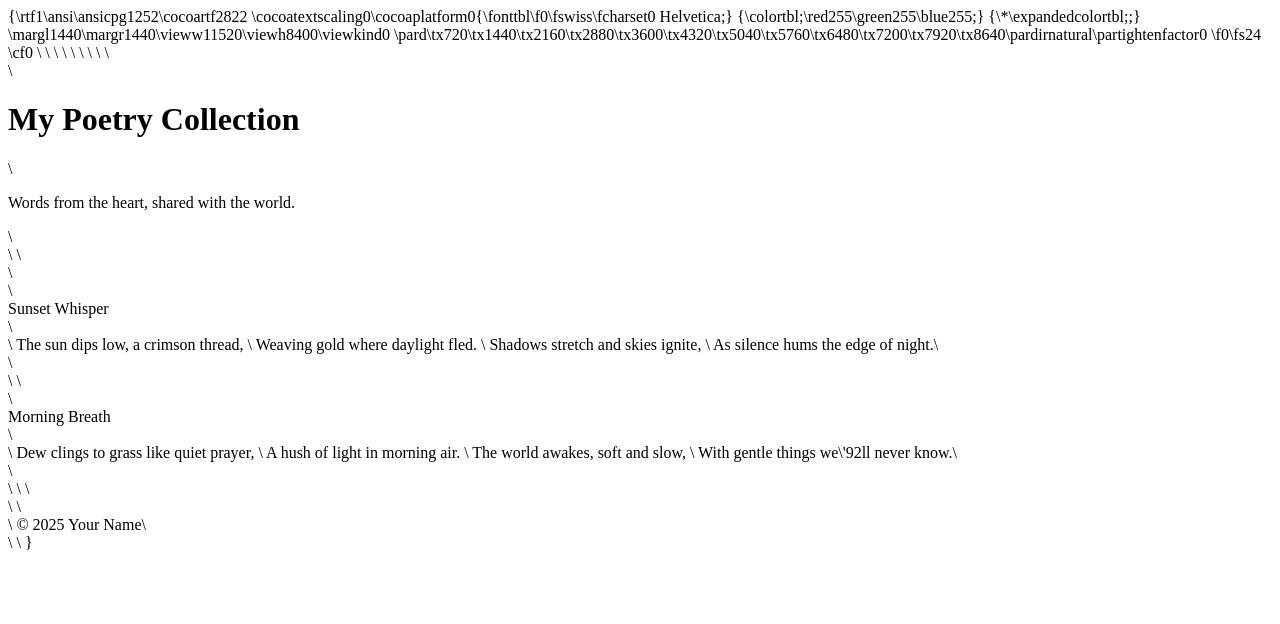
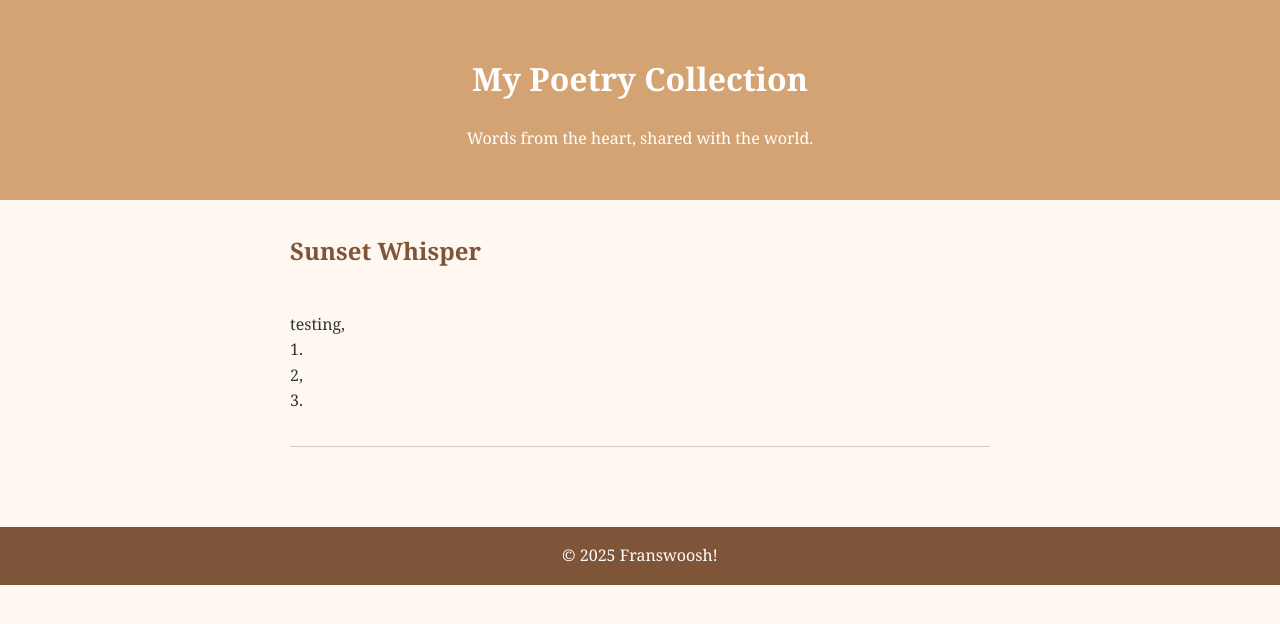
Before and after one commit to fcdm04/franswoosh.github.io, a plain HTML site: page index.html in a window 1280 px wide. Drawn offline with Linux system fonts and the light colour scheme.

Commit message:
Add files via upload

```diff
--- a/index.html
+++ b/index.html
@@ -1,98 +1,73 @@
-{\rtf1\ansi\ansicpg1252\cocoartf2822
-\cocoatextscaling0\cocoaplatform0{\fonttbl\f0\fswiss\fcharset0 Helvetica;}
-{\colortbl;\red255\green255\blue255;}
-{\*\expandedcolortbl;;}
-\margl1440\margr1440\vieww11520\viewh8400\viewkind0
-\pard\tx720\tx1440\tx2160\tx2880\tx3600\tx4320\tx5040\tx5760\tx6480\tx7200\tx7920\tx8640\pardirnatural\partightenfactor0
+<!DOCTYPE html>
+<html lang="en">
+<head>
+  <meta charset="UTF-8" />
+  <meta name="viewport" content="width=device-width, initial-scale=1.0"/>
+  <title>Franswoosh!</title>
+  <style>
+    body {
+      font-family: 'Georgia', serif;
+      background-color: #fff8f0;
+      color: #333;
+      margin: 0;
+      padding: 0;
+      line-height: 1.6;
+    }
+    header {
+      background-color: #d4a373;
+      color: white;
+      text-align: center;
+      padding: 2rem;
+    }
+    main {
+      padding: 2rem;
+      max-width: 700px;
+      margin: auto;
+    }
+    .poem {
+      margin-bottom: 3rem;
+      padding-bottom: 2rem;
+      border-bottom: 1px solid #ccc;
+    }
+    .poem-title {
+      font-size: 1.5rem;
+      font-weight: bold;
+      color: #7f5539;
+    }
+    .poem-content {
+      white-space: pre-line;
+      margin-top: 1rem;
+    }
+    footer {
+      text-align: center;
+      padding: 1rem;
+      background-color: #7f5539;
+      color: white;
+      position: sticky;
+      bottom: 0;
+    }
+  </style>
+</head>
+<body>
+  <header>
+    <h1>My Poetry Collection</h1>
+    <p>Words from the heart, shared with the world.</p>
+  </header>
 
-\f0\fs24 \cf0 <!DOCTYPE html>\
-<html lang="en">\
-<head>\
-  <meta charset="UTF-8" />\
-  <meta name="viewport" content="width=device-width, initial-scale=1.0"/>\
-  <title>Franswoosh!</title>\
-  <style>\
-    body \{\
-      font-family: 'Georgia', serif;\
-      background-color: #fff8f0;\
-      color: #333;\
-      margin: 0;\
-      padding: 0;\
-      line-height: 1.6;\
-    \}\
-\
-    header \{\
-      background-color: #d4a373;\
-      color: white;\
-      text-align: center;\
-      padding: 2rem;\
-    \}\
-\
-    main \{\
-      padding: 2rem;\
-      max-width: 700px;\
-      margin: auto;\
-    \}\
-\
-    .poem \{\
-      margin-bottom: 3rem;\
-      padding-bottom: 2rem;\
-      border-bottom: 1px solid #ccc;\
-    \}\
-\
-    .poem-title \{\
-      font-size: 1.5rem;\
-      font-weight: bold;\
-      color: #7f5539;\
-    \}\
-\
-    .poem-content \{\
-      white-space: pre-line;\
-      margin-top: 1rem;\
-    \}\
-\
-    footer \{\
-      text-align: center;\
-      padding: 1rem;\
-      background-color: #7f5539;\
-      color: white;\
-      position: sticky;\
-      bottom: 0;\
-    \}\
-  </style>\
-</head>\
-<body>\
-  <header>\
-    <h1>My Poetry Collection</h1>\
-    <p>Words from the heart, shared with the world.</p>\
-  </header>\
-\
-  <main>\
-    <section class="poem">\
-      <div class="poem-title">Sunset Whisper</div>\
-      <div class="poem-content">\
-        The sun dips low, a crimson thread,  \
-        Weaving gold where daylight fled.  \
-        Shadows stretch and skies ignite,  \
-        As silence hums the edge of night.\
-      </div>\
-    </section>\
-\
-    <section class="poem">\
-      <div class="poem-title">Morning Breath</div>\
-      <div class="poem-content">\
-        Dew clings to grass like quiet prayer,  \
-        A hush of light in morning air.  \
-        The world awakes, soft and slow,  \
-        With gentle things we\'92ll never know.\
-      </div>\
-    </section>\
-\
-    <!-- Add more poems here by copying the <section class="poem"> block -->\
-  </main>\
-\
-  <footer>\
-    &copy; 2025 Your Name\
-  </footer>\
-</body>\
-</html>}
+  <main>
+    <section class="poem">
+      <div class="poem-title">Sunset Whisper</div>
+      <div class="poem-content">
+        testing,
+        1.
+        2,
+        3.
+      </div>
+    </section>
+  </main>
+
+  <footer>
+    &copy; 2025 Franswoosh!
+  </footer>
+</body>
+</html>
```
